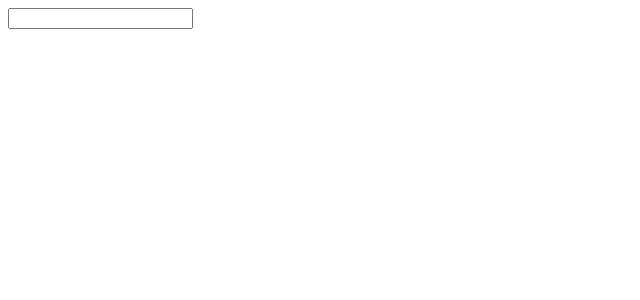
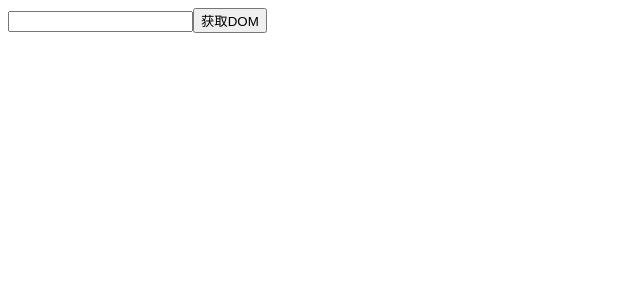
Before and after one commit to debugzhao/react-basic, a React (Create React App) app: page / in a window 1280 px wide. Shown: the top 300 px of the page, without its empty margins (0-640 px from the left). Built offline with nearby package versions, Linux system fonts and the light colour scheme.

Commit message:
useRef的使用

```diff
--- a/src/App.js
+++ b/src/App.js
@@ -1,20 +1,25 @@
 import './App.scss'
 import avatar from './images/bozai.png'
-import {useState} from 'react'
+import {useState, useRef} from 'react'
 import _, { divide } from 'lodash'
 import classNames from 'classnames'
 
-// 受控表单绑定
-// 1.通过value属性绑定react状态
-// 2.绑定onChange事件，通过事件参数e拿到输入框最新的值，反向修改react状态
-function App() {
-  const [value, setValue] = useState('')
+// React中获取DOM
+// 1.useRef生成ref对象，绑定到dom标签上
+// 2.dom可用时，ref.current获取dom（渲染完毕之后，dom生成之后才可用）
+const App = ()=> {
+  const inputRef = useRef(null)
+  const showDom = ()=> {
+    console.log(inputRef.current)
+    // 展开属性
+    console.dir(inputRef.current)
+    // 获取input框输入值
+    console.log(inputRef.current.value)
+  }
   return (
     <div>
-      <input value={value}
-        onChange={e => setValue(e.target.value)}
-        type='text'
-      />
+      <input ref={inputRef} type='text'/>
+      <button onClick={showDom}>获取DOM</button>
     </div>
   )
 }
```
Also changed, not shown: src/test/App.js (added, +22 -0 lines), src/test/AppComment.js (renamed from src/AppComment.js), src/test/AppFunc.js (renamed from src/AppFunc.js).
